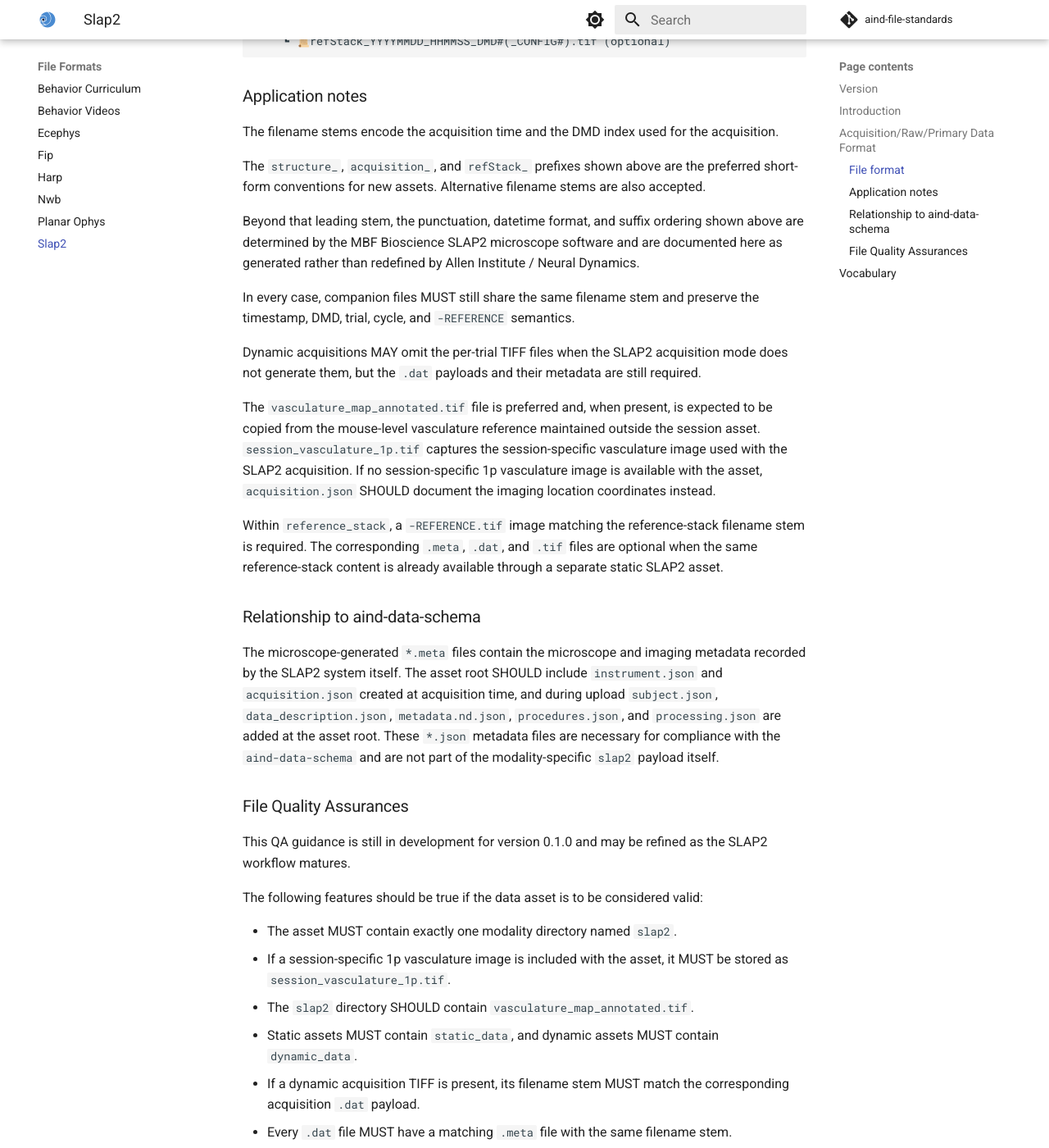
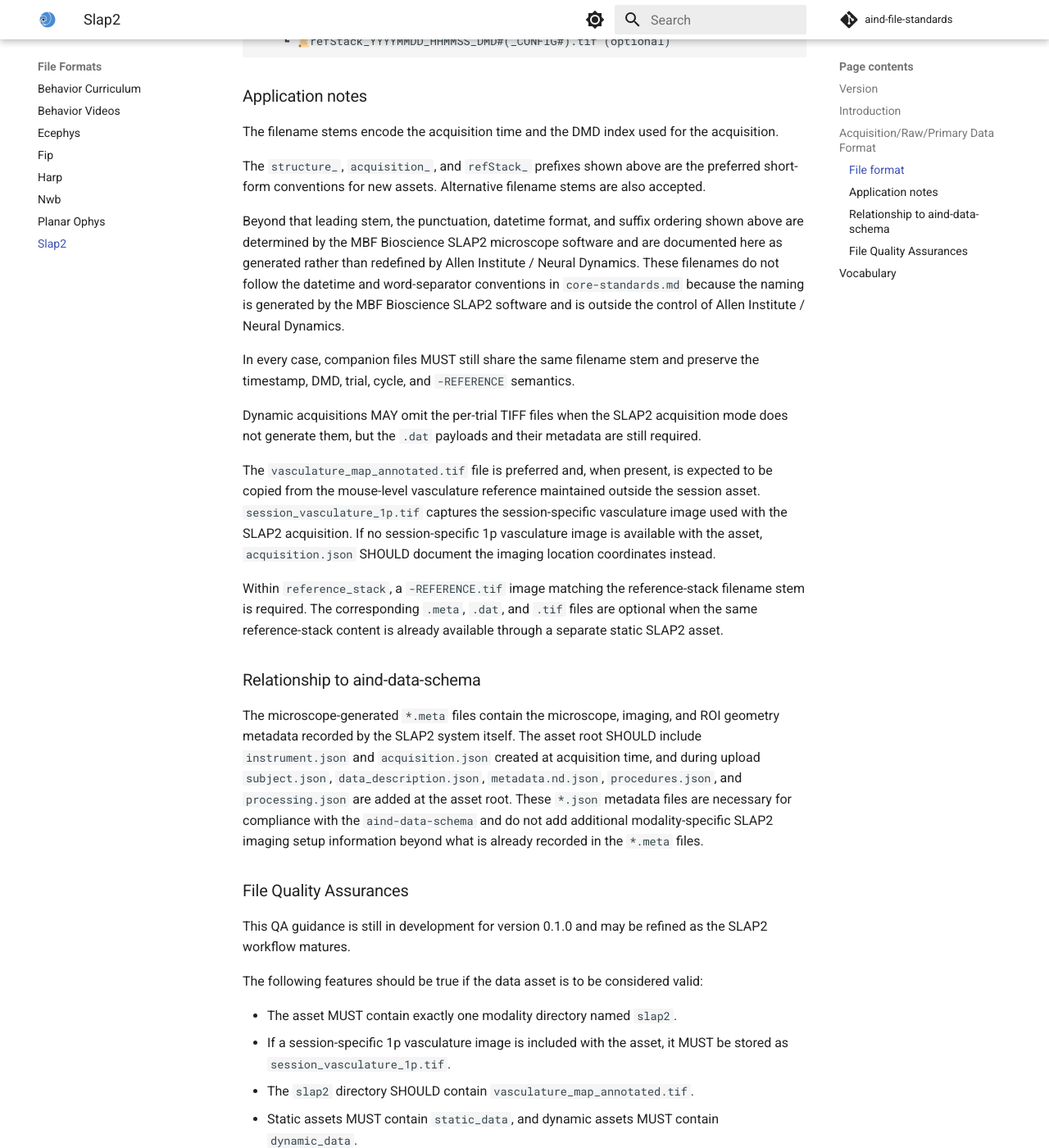
Before and after one commit to AllenNeuralDynamics/aind-file-standards, an MkDocs documentation site: the page built from docs/file_formats/slap2.md, in a window 1280 px wide and 1400 px high, scrolled down 1559 px. Shown: the whole window at 82% size. Built offline with MkDocs 1.6.1 and Material for MkDocs 9.7.7, drawn with Linux system fonts in a browser that asks for light colours; comment, search, counter and statistics services are not loaded.

Commit message:
docs: clarify SLAP2 filename exception

```diff
--- a/docs/file_formats/slap2.md
+++ b/docs/file_formats/slap2.md
@@ -57,7 +57,7 @@ The filename stems encode the acquisition time and the DMD index used for the ac
 
 The `structure_`, `acquisition_`, and `refStack_` prefixes shown above are the preferred short-form conventions for new assets. Alternative filename stems are also accepted.
 
-Beyond that leading stem, the punctuation, datetime format, and suffix ordering shown above are determined by the MBF Bioscience SLAP2 microscope software and are documented here as generated rather than redefined by Allen Institute / Neural Dynamics.
+Beyond that leading stem, the punctuation, datetime format, and suffix ordering shown above are determined by the MBF Bioscience SLAP2 microscope software and are documented here as generated rather than redefined by Allen Institute / Neural Dynamics. These filenames do not follow the datetime and word-separator conventions in `core-standards.md` because the naming is generated by the MBF Bioscience SLAP2 software and is outside the control of Allen Institute / Neural Dynamics.
 
 In every case, companion files MUST still share the same filename stem and preserve the timestamp, DMD, trial, cycle, and `-REFERENCE` semantics.
 
@@ -69,7 +69,7 @@ Within `reference_stack`, a `-REFERENCE.tif` image matching the reference-stack
 
 ### Relationship to aind-data-schema
 
-The microscope-generated `*.meta` files contain the microscope and imaging metadata recorded by the SLAP2 system itself. The asset root SHOULD include `instrument.json` and `acquisition.json` created at acquisition time, and during upload `subject.json`, `data_description.json`, `metadata.nd.json`, `procedures.json`, and `processing.json` are added at the asset root. These `*.json` metadata files are necessary for compliance with the `aind-data-schema` and are not part of the modality-specific `slap2` payload itself.
+The microscope-generated `*.meta` files contain the microscope, imaging, and ROI geometry metadata recorded by the SLAP2 system itself. The asset root SHOULD include `instrument.json` and `acquisition.json` created at acquisition time, and during upload `subject.json`, `data_description.json`, `metadata.nd.json`, `procedures.json`, and `processing.json` are added at the asset root. These `*.json` metadata files are necessary for compliance with the `aind-data-schema` and do not add additional modality-specific SLAP2 imaging setup information beyond what is already recorded in the `*.meta` files.
 
 ### File Quality Assurances
 
```
